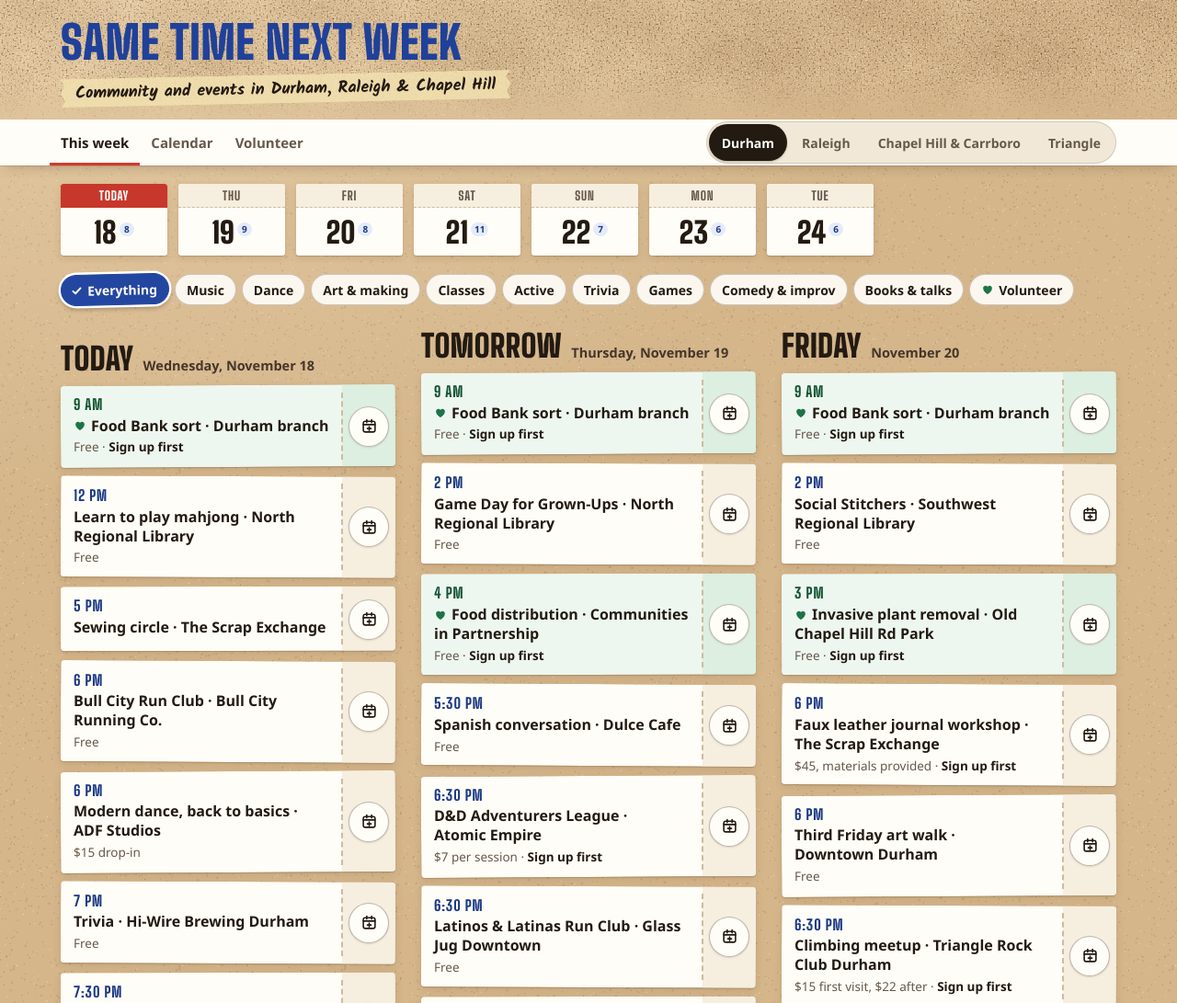
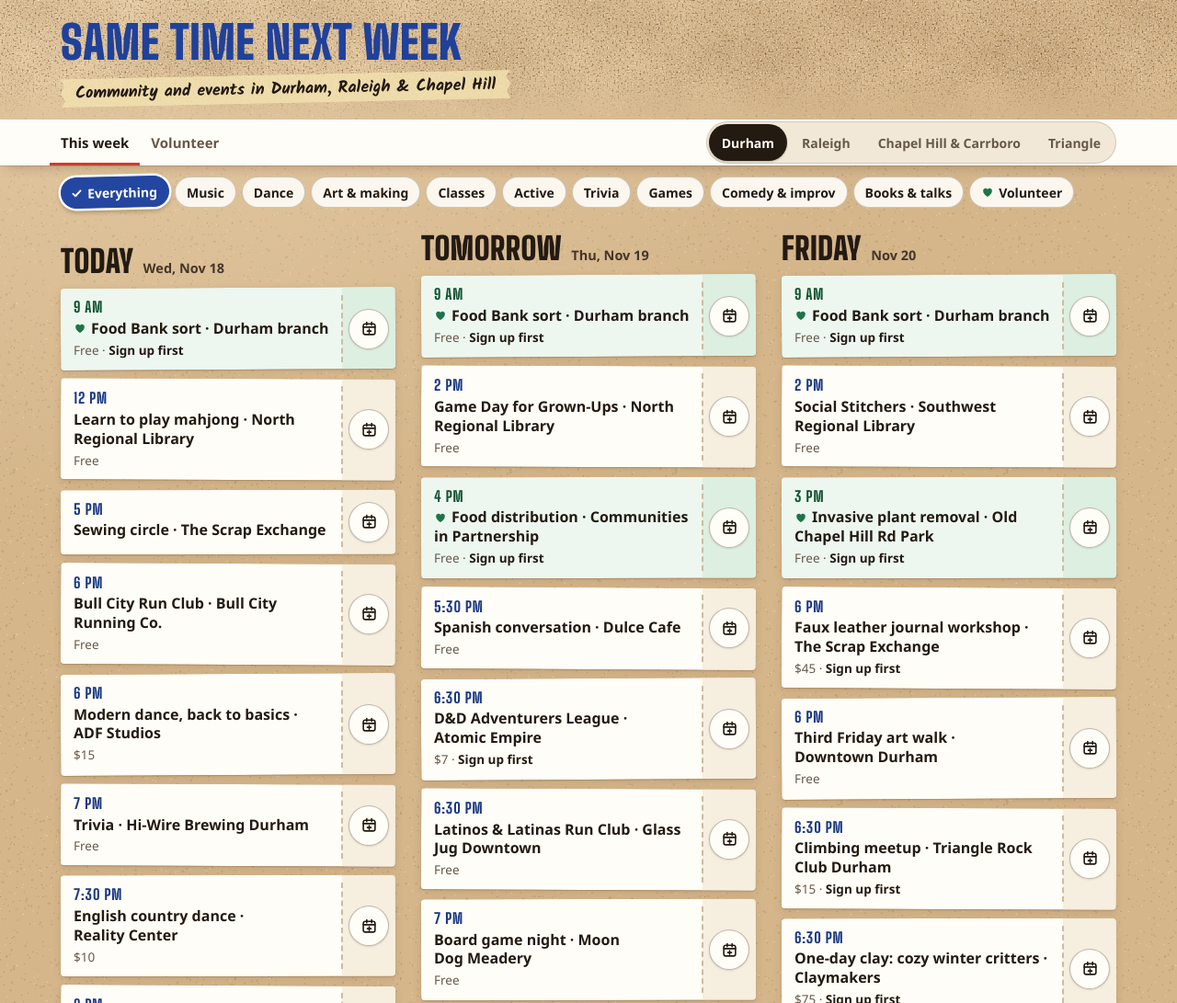
Before and after one commit to stephen-olson/same-time-next-week, a plain HTML site: page docs/index.html in a window 1280 px wide. Shown: the top 1091 px of the page at 92% size. Drawn offline with Linux system fonts and the light colour scheme; a web font is replaced by a local one.

Commit message:
Simpler page: no Calendar tab or date strip, much less text
- Tabs: This week and Volunteer.
- The row of day pages is gone; the list's day headings are short ("Today Wed, Nov 18").
- Tickets show the time, the name, the price and "Sign up first" (the area only in
  the whole-Triangle view). No "+N more in ..." hints, no suggestion box under the list.
- One-line footer. Volunteer tab drops its explanation paragraphs; role cards show
  the name, schedule and buttons.
- Shorter calendar note.

Co-Authored-By: Claude Opus 5.5 <noreply@anthropic.com>

```diff
--- a/docs/index.html
+++ b/docs/index.html
@@ -561,7 +561,6 @@ a { color: var(--ink-fg); }
   <div class="wrap navrow">
     <nav class="tabs" aria-label="Sections">
       <a href="#week" data-view="week">This week</a>
-      <a href="#calendar" data-view="calendar">Calendar</a>
       <a href="#volunteer" data-view="volunteer">Volunteer</a>
     </nav>
     <div class="cityswitch" role="group" aria-label="Choose an area">
@@ -682,7 +681,7 @@ a { color: var(--ink-fg); }
   function sset(k, v) { try { localStorage.setItem('tsc.' + k, JSON.stringify(v)); } catch (err) { /* storage unavailable */ } }
   var marks = sget('marks', {}) || {};
 
-  var VIEWS = ['week', 'calendar', 'volunteer'];
+  var VIEWS = ['week', 'volunteer'];
   function blankFilters() { return { cats: {}, free: false, solo: false, show: false, weeknight: false, weekend: false }; }
   var state = { city: sget('city', 'durham'), view: 'week', span: 7, wday: null, f: blankFilters(), calSel: TODAY, calMonth: null };
   if (state.city === 'both') state.city = 'all'; // saved before Chapel Hill & Carrboro was added
@@ -786,13 +785,19 @@ a { color: var(--ink-fg); }
 
   /* ---------- pieces ---------- */
   function costShort(e) { return e.costShort || ''; }
+  // Just the price: "Free", "$10", "$7–10".
+  function priceTag(e) {
+    var c = costShort(e);
+    if (/^free\b/i.test(c)) return 'Free';
+    var m = c.match(/\$\s?\d+(?:\.\d\d)?(?:\s?(?:\u2013|-|to)\s?\$?\d+)?/);
+    return m ? m[0].replace(/\s?to\s?/, '\u2013').replace(/\s/g, '') : '';
+  }
   function metaLine(e) {
     // Titles already name the place ("What · Where"), so the line under them skips the venue unless the title doesn't have one.
     var bits = [], named = e.title.indexOf(' · ') >= 0;
-    if (state.city === 'all' && !e.area) bits.push(CITY[e.city]);
-    if (e.area && (named ? e.title : (e.venue || '')).indexOf(e.area) < 0) bits.push(e.area);
+    if (state.city === 'all') bits.push(e.area && (named ? e.title : (e.venue || '')).indexOf(e.area) < 0 ? e.area : CITY[e.city]);
     if (e.venue && !named) bits.push(e.venue);
-    if (costShort(e)) bits.push(costShort(e));
+    if (priceTag(e)) bits.push(priceTag(e));
     return bits.join(' · ');
   }
   function tagHtml(e, inCards) {
@@ -817,7 +822,7 @@ a { color: var(--ink-fg); }
       '<a class="btn' + (big ? '' : ' sm') + '" href="' + esc(gcalUrl(e, k)) + '" target="_blank" rel="noopener noreferrer" data-track="add-to-calendar/google"' + tt + '>' + (big ? 'Google Calendar' : 'Google') + '</a>' +
       '<a class="btn' + (big ? '' : ' sm') + '" href="' + esc(outlookUrl(e, k)) + '" target="_blank" rel="noopener noreferrer" data-track="add-to-calendar/outlook"' + tt + '>Outlook</a>';
   }
-  var CALNOTE = 'Apple adds two alerts: 30 minutes before you need to leave, and when it\u2019s time to go. Google and Outlook don\u2019t let sites set alerts, so they use your usual reminders.';
+  var CALNOTE = 'Apple adds leave-now alerts. Google and Outlook use your usual reminders.';
   function openAddCal(id, k) {
     var e = EV[id];
     if (!e) return;
@@ -844,14 +849,14 @@ a { color: var(--ink-fg); }
 
   function renderIntro() {
     var city = CITY[state.city], t;
-    if (state.view === 'volunteer') t = ['Volunteer', 'Working side by side on a shared task is one of the easiest ways to meet people. Every listing is checked against the organization\u2019s own page.'];
+    if (state.view === 'volunteer') t = ['Volunteer', ''];
     else if (state.view === 'plan') t = ['My plan', 'What you\u2019ve saved, kept on this device.'];
     else t = ['Things to do in ' + city, 'Recurring things to do with people, checked every week.'];
     var cta = '';
     var compact = state.view === 'week' || state.view === 'calendar';
     $('intro').hidden = false;
     $('intro').classList.toggle('compact', compact);
-    $('intro').innerHTML = '<div><h1>' + esc(t[0]) + '</h1>' + (compact ? '' : '<p>' + esc(t[1]) + '</p>') + '</div>' + cta;
+    $('intro').innerHTML = '<div><h1>' + esc(t[0]) + '</h1>' + (compact || !t[1] ? '' : '<p>' + esc(t[1]) + '</p>') + '</div>' + cta;
   }
 
   function renderFilters() {
@@ -921,9 +926,9 @@ a { color: var(--ink-fg); }
   }
   function renderWeekTop() {
     // Hidden while search results show: the pages count only this week, but results run for months.
-    var el = $('weektop'), show = state.view === 'week' && !(state.q && !state.wday);
-    el.hidden = !show;
-    el.innerHTML = show ? stripHtml() : '';
+    var el = $('weektop');  // the row of day pages was dropped to keep the page simple
+    el.hidden = true;
+    el.innerHTML = '';
   }
 
   function renderWeek() {
@@ -937,20 +942,15 @@ a { color: var(--ink-fg); }
       if (!list.length && anyFilter() && !state.wday) return; // with filters on, days with nothing are left out
       var label = i === 0 ? 'Today' : i === 1 ? 'Tomorrow' : DOW_LONG[x.getDay()];
       h += '<section class="day" id="day-' + k + '" aria-label="' + esc(longDate(k)) + '"><div class="dayhead"><h2>' + label + '</h2><span class="sub">' +
-        (i <= 1 ? DOW_LONG[x.getDay()] + ', ' : '') + MONTHS[x.getMonth()] + ' ' + x.getDate() + '</span>' +
+        (i <= 1 ? DOW[x.getDay()] + ', ' : '') + MON[x.getMonth()] + ' ' + x.getDate() + '</span>' +
         (HOL[k] ? '<span class="hol">' + esc(HOL[k]) + '</span>' : '') +
         (state.wday ? '<button type="button" class="fclear" data-wkday="">See the whole week</button>' : '') + '</div>';
       h += list.length ? '<div class="items">' + list.map(function (e) { return rowHtml(e, k); }).join('') + '</div>'
         : '<p class="none">' + (anyFilter() ? 'Nothing matches your filters.' : 'Nothing listed.') + '</p>';
-      h += thinHint(k, list.length);
       h += '</section>';
     });
     if (!total && anyFilter() && !state.wday) h = '<div class="empty-state"><h2>Nothing matches</h2><p>Try fewer filters.</p><button type="button" class="btn" data-clear="1">Clear filters</button></div>' + h;
     if (!state.wday && state.span === 7) h += '<div class="more-wrap"><button type="button" class="btn" data-span="14">Show next week</button></div>';
-    if (safeUrl(D.suggestUrl)) {
-      h += '<div class="suggest"><div><h2>Know something we’re missing?</h2><p>A regular, newcomer-friendly thing in Durham, Raleigh, Chapel Hill or Carrboro: a jam, a dance, a club, a volunteer crew. Every suggestion gets checked before it’s listed.</p></div>' +
-        '<a class="btn primary" href="' + esc(D.suggestUrl) + '" target="_blank" rel="noopener noreferrer" data-track="suggest-listing">Suggest something</a></div>';
-    }
     return h;
   }
 
@@ -1004,8 +1004,8 @@ a { color: var(--ink-fg); }
 
   function cardHtml(e) {
     var url = safeUrl(e.url);
-    return '<article class="card"><div class="tags">' + tagHtml(e, true) + (state.city === 'all' ? '<span class="tag city">' + esc(cityTag(e)) + '</span>' : '') + '</div>' +
-      '<h3>' + titleHtml(e.title) + '</h3><p class="sched">' + esc(e.rtext || '') + '</p><p class="cdesc">' + esc(e.description || '') + '</p>' +
+    return '<article class="card">' + (state.city === 'all' ? '<div class="tags"><span class="tag city">' + esc(cityTag(e)) + '</span></div>' : '') +
+      '<h3>' + titleHtml(e.title) + '</h3><p class="sched">' + esc(e.rtext || '') + '</p>' +
       '<div class="cactions"><button type="button" class="btn sm primary" data-open="' + e.id + '">How to join</button>' +
       (url ? '<a class="btn sm" href="' + esc(url) + '" target="_blank" rel="noopener noreferrer">Website</a>' : '') + '</div></article>';
   }
@@ -1079,18 +1079,18 @@ a { color: var(--ink-fg); }
     var roles = EVENTS.filter(function (e) { return e.kind === 'program' && e.pgroup === 'volunteer' && inCity(e); });
     var h = '<section class="plansec"><div class="secthead"><h2>Upcoming shifts</h2>' +
       (roles.length ? '<button type="button" class="jumplink" data-jump="ongoing-roles">Jump to ongoing roles ↓</button>' : '') + '</div>' +
-      '<p class="jsub">Sign up for a single date. Most take a few minutes to register. Each shift is listed at its next date; open it to see the others.</p>';
+      '';
     h += shifts.length ? '<div class="items">' + shifts.slice(0, 40).map(function (x) { return rowHtml(x.e, x.k, true); }).join('') + '</div>'
       : '<p class="none">No dated shifts in the next four weeks' + (state.city === 'all' ? '' : ' here. Try the whole Triangle') + '.</p>';
     h += '</section>';
-    h += '<section class="plansec" id="ongoing-roles"><div class="secthead"><h2>Ongoing roles</h2></div><p class="jsub">Apply or go to an orientation once, then pick shifts that fit your week. You keep working alongside the same crew.</p>';
+    h += '<section class="plansec" id="ongoing-roles"><div class="secthead"><h2>Ongoing roles</h2></div>';
     VTYPES.forEach(function (t) {
       var items = roles.filter(function (e) { return (e.vtype || 'other') === t[0]; });
       if (items.length) h += '<h3 class="vhead">' + esc(t[1]) + '</h3><div class="cards">' + items.map(cardHtml).join('') + '</div>';
     });
     h += '</section>';
     if (safeUrl(D.volunteerUrl)) {
-      h += '<div class="suggest"><div><h2>Run a volunteer program?</h2><p>Tell us about a role or shift newcomers can join. We check every submission against your organization\u2019s own website before it\u2019s listed.</p></div>' +
+      h += '<div class="suggest"><div><h2>Run a volunteer program?</h2></div>' +
         '<a class="btn primary" href="' + esc(D.volunteerUrl) + '" target="_blank" rel="noopener noreferrer" data-track="post-volunteer-opportunity">Post a volunteer opportunity</a></div>';
     }
     return h;
@@ -1105,11 +1105,10 @@ a { color: var(--ink-fg); }
     else v.innerHTML = renderWeek();
   }
   function renderFoot() {
-    $('foot').innerHTML = '<p>Updated ' + esc(fullDate(D.generated)) + '. Every listing is re-checked each week against the organizer\u2019s own page, and anything we can\u2019t confirm is left off. Weekly and monthly events are listed about six weeks ahead.</p>' +
-      '<p>Plans can still change, so check the event\u2019s website before you head out.' +
-      (D.counter ? ' Visits are counted anonymously, without cookies.' : '') +
-      ' <button type="button" class="linkish footlink" data-rules="1">How we pick listings</button>.' +
-      (safeUrl(D.suggestUrl) ? ' <a href="' + esc(D.suggestUrl) + '" target="_blank" rel="noopener noreferrer" data-track="suggest-listing">Suggest something we’re missing</a>.' : '') + '</p>';
+    $('foot').innerHTML = '<p>Updated ' + esc(fullDate(D.generated)) + '. Every listing is checked each week. ' +
+      '<button type="button" class="linkish footlink" data-rules="1">How we pick listings</button>' +
+      (safeUrl(D.suggestUrl) ? ' \u00b7 <a href="' + esc(D.suggestUrl) + '" target="_blank" rel="noopener noreferrer" data-track="suggest-listing">Suggest something</a>' : '') +
+      (D.counter ? ' \u00b7 Visits are counted anonymously.' : '') + '</p>';
   }
   function openRules() {
     openModal('<h2 tabindex="-1">How we pick listings</h2><p class="lede">This isn\u2019t a site where anyone can post. It\u2019s a short, checked list of places where regulars already gather.</p>' +
```
Also changed, not shown: template.html (+26 -27 lines), 7 other files.
